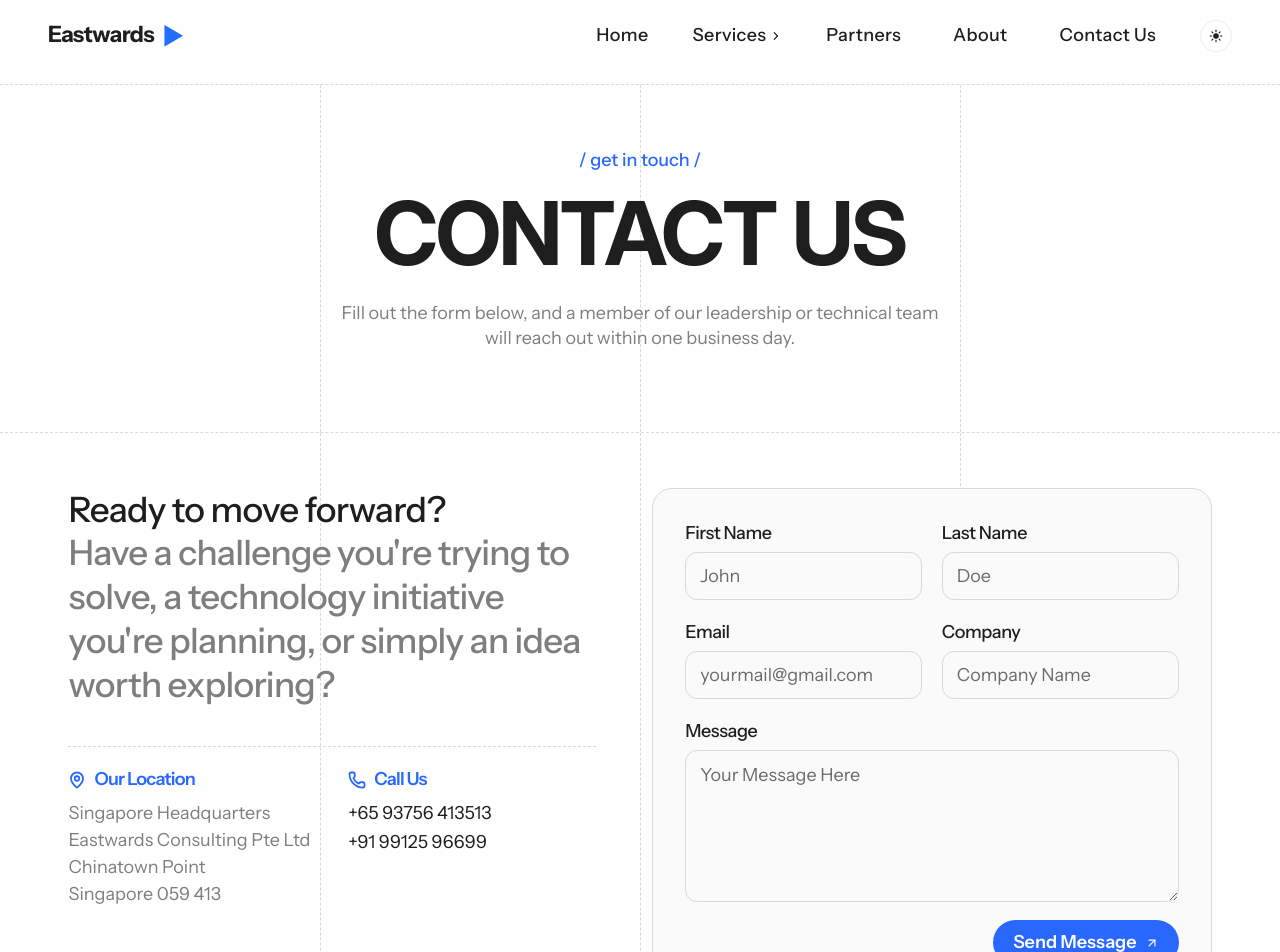
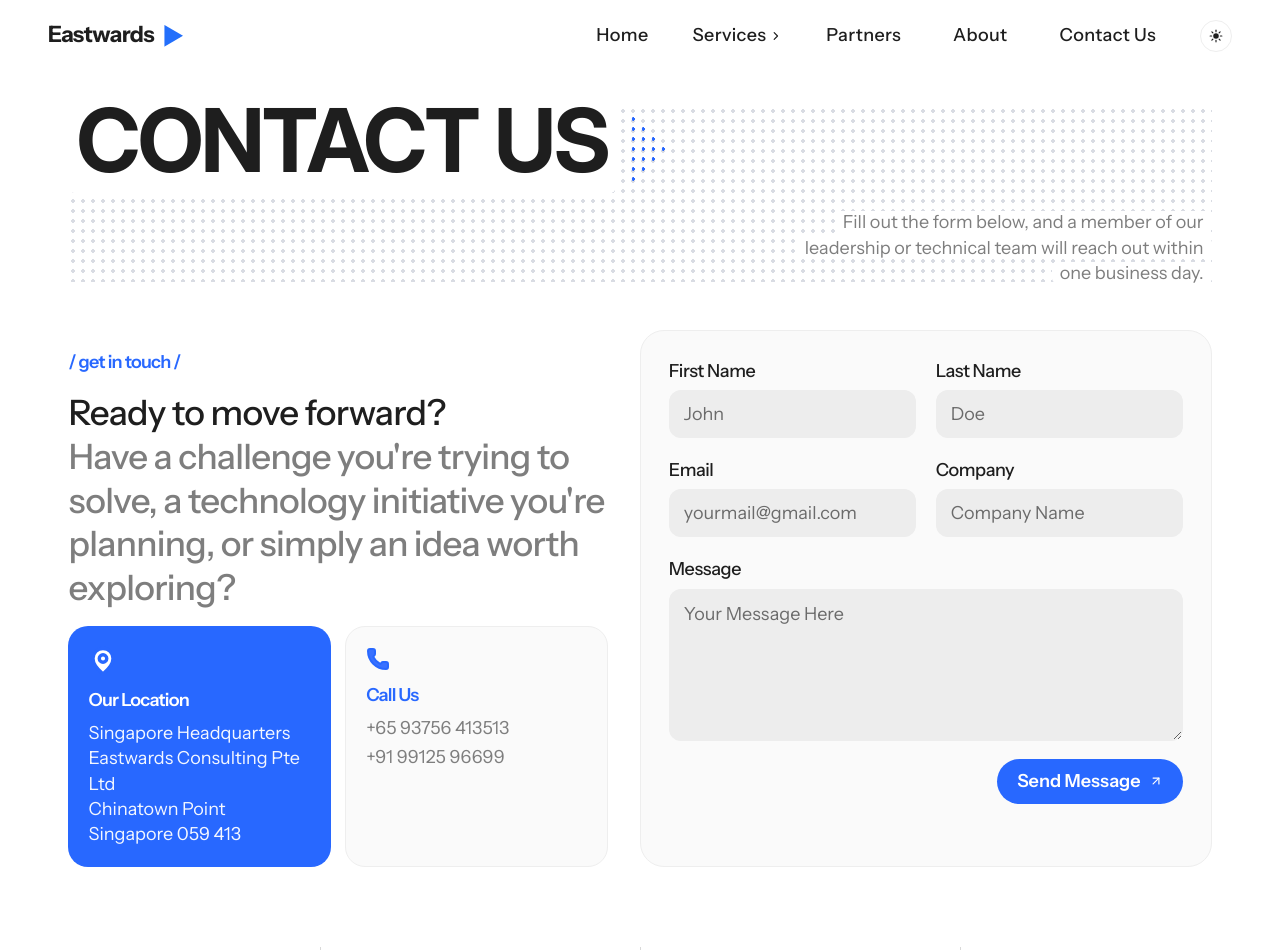
Before and after one commit to wajiha-kulsum/eastwards, a Next.js app: page /contact in a window 1280 px wide. Shown: the top 952 px of the page. Built offline with nearby package versions, Linux system fonts and the light colour scheme.

Commit message:
Bring the original contact hero and card row back

```diff
--- a/components/contact/ContactPage.tsx
+++ b/components/contact/ContactPage.tsx
@@ -2,26 +2,25 @@
 
 import { useState, type FormEvent } from "react";
 import { ArrowUpRight, MapPin, Phone } from "lucide-react";
+import DotHero from "@/components/DotHero";
 import DotTerrain from "@/components/ui/DotTerrain";
 import BlueprintGrid from "@/components/ui/BlueprintGrid";
 import DirectChannels from "@/components/DirectChannels";
 import PageShell from "@/components/ui/PageShell";
-import { SectionLabel } from "@/components/ui/SectionLabel";
 import { contact } from "@/lib/content";
 
-/* Drafting-sheet contact page, after the Craftwork "Design has no ceiling"
-   reference: centred hero on a dashed column grid, the form and direct
-   lines laid out as ruled bands, and the page closing into a dot-lattice
-   mountain range that runs past the bottom edge. Structure and motion are
-   the reference's; every colour, size and radius is an Eastwards token. */
+/* Contact page: the original hero design up top, the DotHero statement band
+   with the dot lattice and the right-aligned lede, the pitch and the card
+   row beside the form; the lower half keeps the drafting furniture, Direct
+   Channels drawn as ruled rows on the dashed grid and the page closing into
+   the dot-lattice range. Form furniture matches the original contact page. */
 
 /* Shared form furniture: label + field styles in one place so the six
-   fields can't drift apart. Field surfaces are the drafting sheet's
-   hairlines, not the old filled boxes. */
+   fields can't drift apart. */
 const LABEL_CLASS =
   "mb-1.5 block text-small font-medium tracking-tight text-ink";
 const FIELD_CLASS =
-  "w-full rounded-[12px] border border-line-strong bg-surface px-3.5 text-small text-ink outline-none transition placeholder:text-[#6b6b6b] dark:placeholder:text-[#6d6d6d] focus:border-primary focus:ring-2 focus:ring-primary/20";
+  "w-full rounded-[12px] border border-transparent bg-[#ededed] dark:bg-[#1a1c20] px-3.5 text-small text-ink outline-none transition placeholder:text-[#6b6b6b] dark:placeholder:text-[#6d6d6d] focus:border-primary focus:bg-card focus:ring-2 focus:ring-primary/20";
 
 export function ContactPage() {
   const [submitting, setSubmitting] = useState(false);
@@ -61,35 +60,22 @@ export function ContactPage() {
 
   return (
     <PageShell pb="pb-0">
-      {/* Hero: centred type on the drafting grid, a dashed rule under the
-          nav the way the reference sheet is ruled. */}
-      <section className="relative pt-12 pb-14 sm:pt-16 sm:pb-20">
-        <BlueprintGrid rule />
+      {/* Hero, grey dot field behind the heading */}
+      <DotHero title={contact.title} lede={contact.subtitle} />
 
-        <div className="relative z-10 flex flex-col items-center text-center">
-          <SectionLabel>{contact.eyebrow}</SectionLabel>
+      {/* Contact information + form */}
+      <section className="mt-9 grid grid-cols-1 gap-8 lg:grid-cols-[1fr_1.06fr]">
+        {/* Left column, mirrors the form's padding so the top row of copy
+            sits level with the form's first field; flex + mt-auto keeps the
+            card row and the Send button finishing on the same line */}
+        <div className="flex flex-col pt-4 sm:pt-5">
+          <p className="mb-4 text-small font-semibold tracking-[-0.04em] text-primary">
+            / {contact.eyebrow} /
+          </p>
 
-          <h1 className="mt-4 font-display text-display font-bold uppercase leading-none tracking-[-0.03em] text-ink">
-            {contact.title}
-          </h1>
-
-          <p className="mt-6 max-w-[600px] text-small text-body">
-            {contact.subtitle}
-          </p>
-        </div>
-      </section>
-
-      {/* Contact information + form + direct lines, all on one grid so the
-          dashed columns run unbroken behind them. */}
-      <section className="relative">
-        <BlueprintGrid rule />
-
-        <div className="relative z-10 pt-10 sm:pt-14">
-          <div className="grid grid-cols-1 gap-10 lg:grid-cols-[1fr_1.06fr] lg:gap-14">
-            {/* Left rail: the question, then location and phone as ruled
-                rows instead of floating cards. */}
-            <div className="flex min-w-0 flex-col">
-              <p className="max-w-[600px] text-lead font-medium tracking-[-0.02em] text-ink">
+          {/* Question and pitch in one text block, same size and weight
+              throughout, one break after the first question mark */}
+          <p className="relative mb-4 max-w-[600px] text-lead font-medium tracking-[-0.02em] text-ink">
             {contact.headline.split("?")[0]}?
             <br />
             <span className="text-body">
@@ -97,15 +83,22 @@ export function ContactPage() {
             </span>
           </p>
 
-              <div className="mt-8 border-t border-dashed border-line-strong sm:mt-10">
-                <div className="grid grid-cols-1 gap-6 py-5 sm:grid-cols-2 sm:gap-8">
-                  <div>
-                    <h2 className="flex items-center gap-2 text-small font-semibold tracking-[-0.04em] text-primary">
-                      <MapPin size={18} strokeWidth={2.4} aria-hidden="true" />
+          <div className="flex-1 grid grid-cols-1 gap-3.5 sm:grid-cols-2">
+            {/* Location card */}
+            <article className="flex min-h-[150px] flex-col rounded-[20px] bg-primary p-4 text-white sm:p-5">
+              <MapPin
+                size={30}
+                strokeWidth={2.7}
+                fill="white"
+                className="mb-3 text-primary"
+                aria-hidden="true"
+              />
+
+              <h2 className="mb-2 text-small font-semibold tracking-[-0.04em]">
                 {contact.location.title}
               </h2>
 
-                    <address className="mt-2 space-y-0.5 text-small not-italic text-body">
+              <address className="text-small not-italic text-white/95">
                 {[
                   contact.location.headquarters,
                   contact.location.company,
@@ -117,34 +110,40 @@ export function ContactPage() {
                   </span>
                 ))}
               </address>
-                  </div>
+            </article>
 
-                  <div>
-                    <h2 className="flex items-center gap-2 text-small font-semibold tracking-[-0.04em] text-primary">
-                      <Phone size={18} strokeWidth={2.4} aria-hidden="true" />
+            {/* Phone card */}
+            <article className="min-h-[150px] rounded-[20px] border border-line bg-surface p-4 sm:p-5">
+              <Phone
+                size={24}
+                fill="#3971ff"
+                className="mb-3 text-primary"
+                aria-hidden="true"
+              />
+
+              <h2 className="mb-2 text-small font-semibold tracking-[-0.04em] text-primary">
                 {contact.call.title}
               </h2>
 
-                    <div className="mt-2 space-y-1 text-small">
+              <div className="space-y-1 text-small text-body">
                 {contact.call.phones.map((phone) => (
                   <a
                     key={phone}
                     href={`tel:${phone.replace(/\s/g, "")}`}
-                          className="block w-fit text-ink transition-colors hover:text-primary"
+                    className="block transition hover:text-primary"
                   >
                     {phone}
                   </a>
                 ))}
               </div>
-                  </div>
-                </div>
+            </article>
           </div>
         </div>
 
-            {/* The form, a hairline sheet on the grid. */}
+        {/* Contact form */}
         <form
           onSubmit={handleSubmit}
-              className="flex min-w-0 flex-col rounded-[20px] border border-line-strong bg-surface p-5 sm:p-6 lg:p-8"
+          className="flex min-w-0 flex-col rounded-[24px] border border-line bg-surface p-5 sm:p-6 lg:p-7"
         >
           <div className="grid grid-cols-1 gap-x-5 gap-y-4 sm:grid-cols-2 lg:gap-y-5">
             <div>
@@ -240,8 +239,14 @@ export function ContactPage() {
             </button>
           </div>
         </form>
-          </div>
+      </section>
 
+      {/* Direct lines in the drafting table's row variant, over the same
+          dashed grid the lower band always carried. */}
+      <section className="relative mt-16 sm:mt-20">
+        <BlueprintGrid />
+
+        <div className="relative z-10">
           <DirectChannels variant="rows" />
         </div>
       </section>
```
Lines whose indentation alone changed are shown as unchanged.
